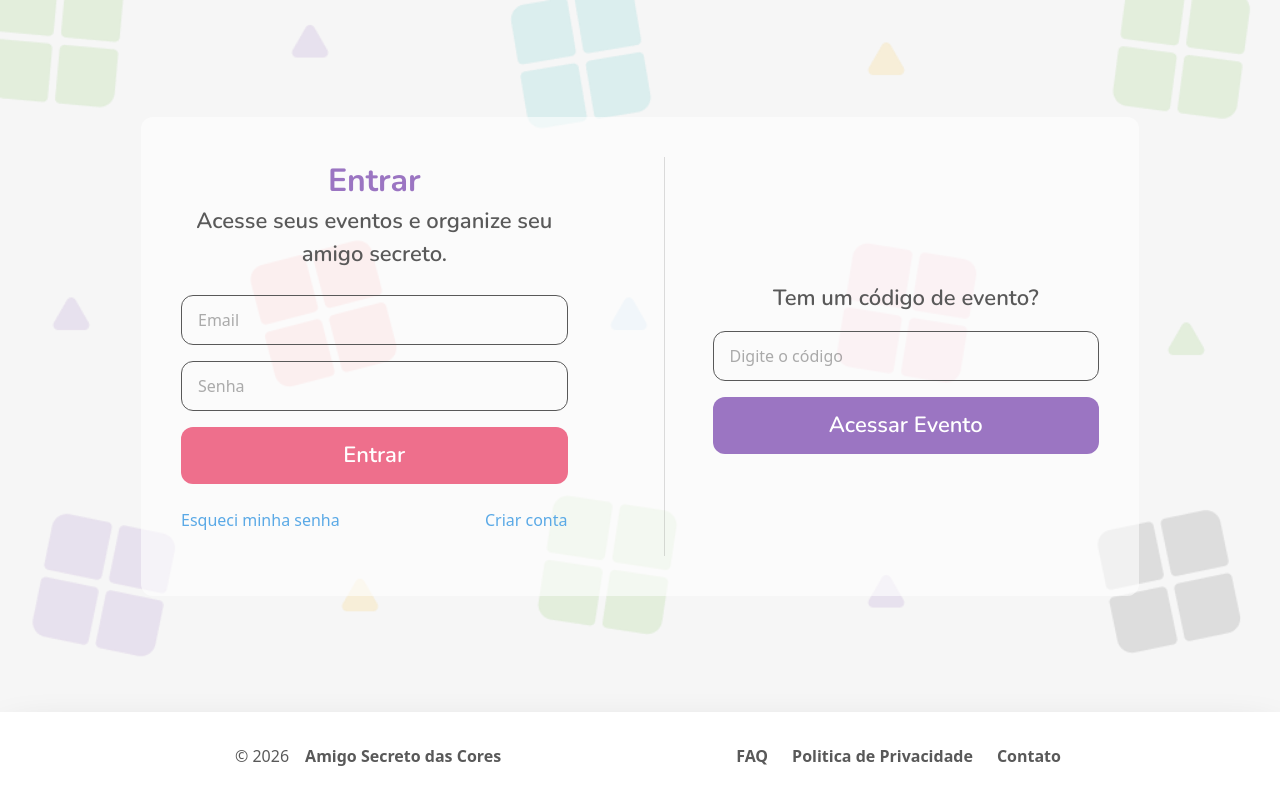
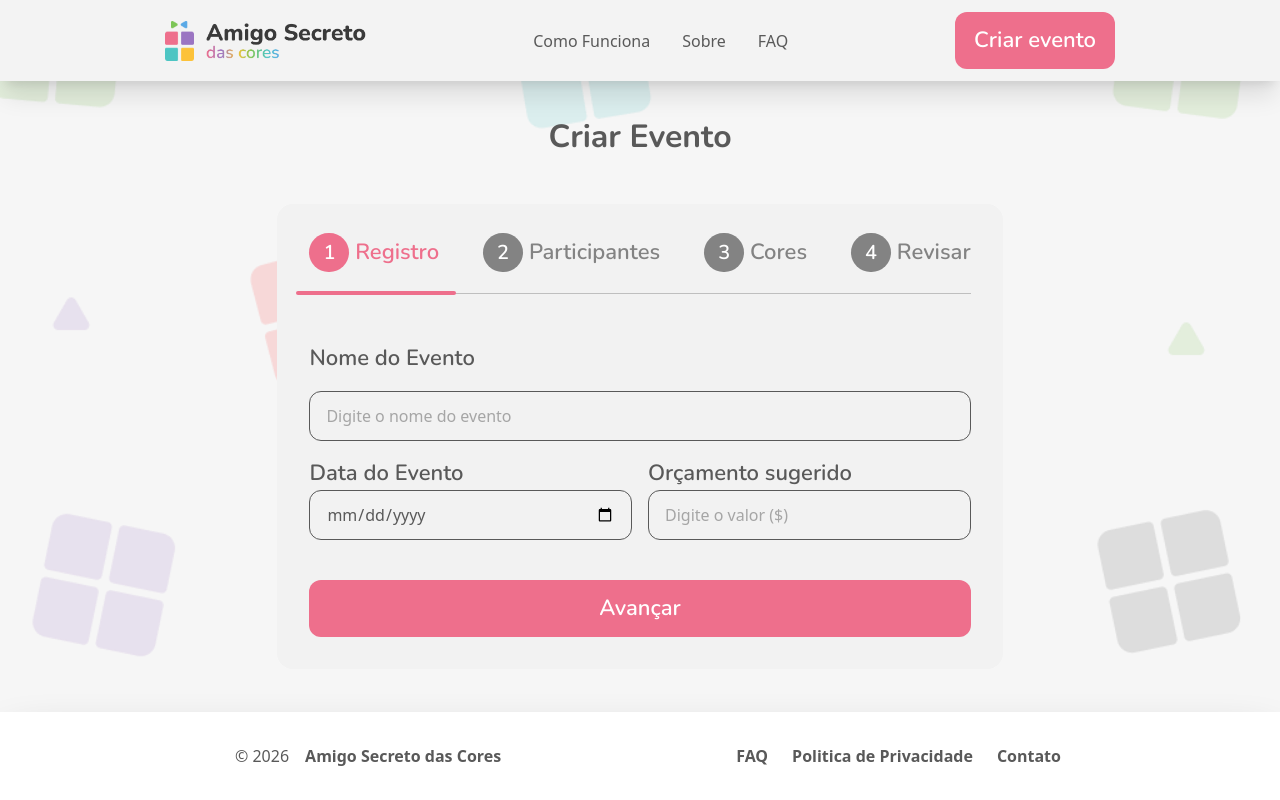
Before and after one commit to moniqueruggeri/AmigoSecretoDasCores, a React (Vite) app: page / in a window 1280 px wide. Built offline with nearby package versions, Linux system fonts and the light colour scheme.

Commit message:
feat: add multi-step create event flow

```diff
--- a/src/App.jsx
+++ b/src/App.jsx
@@ -18,19 +18,19 @@ import Evento from "./assets/pages/Evento";
 export default function App() {
   return (
     <Routes>
-      <Route path="/" element={<Login/>}/>
-      <Route path="/criarconta" element={<CriarConta/>}/>
-      <Route path="/esqueciminhasenha" element={<EsqueciMinhaSenha/>}/>
+      {/* <Route path="/" element={<Login/>}/> */}
+      {/* <Route path="/" element={<CriarConta/>}/> */}
+      {/* <Route path="/esqueciminhasenha" element={<EsqueciMinhaSenha/>}/>
       <Route path="/dashboard" element={<Dashboard/>}/>
       <Route path="/evento" element={<Evento/>}/>
-      {/* <Route path="/" element={<Home/>}/>
+      <Route path="/" element={<Home/>}/>
       <Route path="/comofunciona" element={<ComoFunciona/>}/>
       <Route path="/sobre" element={<Sobre/>}/>
       <Route path="/faq" element={<FAQ/>}/>
       <Route path="/politicadeprivacidade" element={<PoliticaDePrivacidade/>}/>
-      <Route path="/contato" element={<Contato/>}/>
-      <Route path="/criarevento" element={<CriarEvento/>}/>
-      <Route path="/saibamais" element={<SaibaMais/>}/>
+      <Route path="/contato" element={<Contato/>}/> */}
+      <Route path="/" element={<CriarEvento/>}/>
+      {/* <Route path="/saibamais" element={<SaibaMais/>}/>
       <Route path="/entrecomcodigo" element={<EntreComCodigo/>}/> */}
     </Routes>
   );
--- /dev/null
+++ b/src/assets/components/StepCoresForm.jsx
@@ -0,0 +1,60 @@
+const COLORS = ["Rosa", "Azul", "Verde", "Amarelo"];
+
+export default function StepCores({ data, update, next, back }) {
+  const selected = data.colors ?? []; // se vier undefined, vira []
+
+  function handleSubmit(e) {
+    e.preventDefault();
+    next();
+  }
+
+  function toggle(color) {
+    let newColors;
+
+    if (selected.includes(color)) {
+      newColors = selected.filter((c) => c !== color);
+    } else {
+      newColors = [...selected, color];
+    }
+
+    console.log("clicou:", color, "=>", newColors); // pra você ver no console
+    update({ colors: newColors });
+  }
+
+  return (
+    <div className="flex flex-col gap-4 pt-8">
+      <h2 className="subtitle">Cores</h2>
+
+      <div className="flex flex-wrap gap-3">
+        {COLORS.map((color) => (
+          <button
+            key={color}
+            type="button"                 // IMPORTANTÍSSIMO
+            onClick={() => toggle(color)} // IMPORTANTÍSSIMO
+            className={[
+              "px-4 py-2 rounded-xl border",
+              selected.includes(color)
+                ? "border-[var(--purple)]"
+                : "border-[var(--grafitti)]/20",
+            ].join(" ")}
+          >
+            {color}
+          </button>
+        ))}
+      </div>
+
+      <p className="text-sm text-[var(--grafitti)]/70">
+        Selecionadas: {selected.join(", ") || "nenhuma"}
+      </p>
+
+      <div className="flex gap-10">
+        <button type="button" onClick={back} className="btn sec-btn mt-6">
+          Voltar
+        </button>
+        <button type="button" onClick={next} className="btn primary-btn mt-6">
+          Avançar
+        </button>
+      </div>
+    </div>
+  );
+}
--- /dev/null
+++ b/src/assets/components/StepParticipantesForm.jsx
@@ -0,0 +1,31 @@
+export default function StepRegistroForm({ data, update, next, back }) {
+  function handleSubmit(e) {
+    e.preventDefault();
+    next();
+    back();
+  }
+
+  return (
+    <form onSubmit={handleSubmit} className="flex flex-col gap-4 pt-12">
+      <label htmlFor="email" className="subtitle">
+        Email do Participante
+      </label>
+      <input
+        type="email"
+        placeholder="Digite o email do participante"
+        onChange={(e) => update({ participants: e.target.value })}
+        className="rounded-xl border px-4 py-3"
+        value={data.participants}
+        id="email"
+      />
+      <div className="flex gap-10">
+        <button type="button" onClick={back} className="btn sec-btn mt-6">
+          Voltar
+        </button>
+        <button type="button" onClick={next} className="btn primary-btn mt-6">
+          Avançar
+        </button>
+      </div>
+    </form>
+  );
+}
--- /dev/null
+++ b/src/assets/components/StepRegistroForm.jsx
@@ -0,0 +1,56 @@
+export default function StepRegistroForm({ data, update, next }) {
+  function handleSubmit(e) {
+    e.preventDefault();
+    next();
+  }
+
+  return (
+    <form onSubmit={handleSubmit} className="flex flex-col gap-4 pt-12">
+      <label htmlFor="nomeDoEvento" className="subtitle">
+        Nome do Evento
+      </label>
+      <input
+        type="text"
+        placeholder="Digite o nome do evento"
+        onChange={(e) => update({ eventName: e.target.value })}
+        className="rounded-xl border px-4 py-3"
+        value={data.eventName}
+        id="nomeDoEvento"
+      />
+      <div className="flex gap-4">
+        <div className="flex flex-col flex-1">
+          <label htmlFor="dataDoEvento" className="subtitle">
+            Data do Evento
+          </label>
+          <input
+            type="date"
+            name="data"
+            id="dataDoEvento"
+            placeholder="Selecione a data"
+            onChange={(e) => update({ eventDate: e.target.value })}
+            className="rounded-xl border px-4 py-3"
+            value={data.eventDate}
+          />
+        </div>
+        <div className="flex flex-col flex-1">
+          <label htmlFor="orcamento" className="subtitle">
+            Orçamento sugerido
+          </label>
+          <input
+            type="number"
+            name="orcamento"
+            id="orcamento"
+            placeholder="Digite o valor ($)"
+            onChange={(e) => update({ budget: e.target.value })}
+            className="rounded-xl border px-4 py-3"
+            value={data.budget}
+          />
+        </div>
+      </div>
+
+      <button type="submit" className="btn primary-btn mt-6">
+        Avançar
+      </button>
+    </form>
+  );
+}
--- a/src/assets/pages/CriarConta.jsx
+++ b/src/assets/pages/CriarConta.jsx
@@ -2,6 +2,7 @@ import { Link } from "react-router-dom";
 import LoginForm from "../components/LoginForm";
 import Footer from "../components/sections/Footer";
 import Logo from "../img/logo-v.png";
+import CriarContaForm from "./CriarContaForm";
 
 export default function CriarConta() {
   return (
@@ -17,7 +18,7 @@ export default function CriarConta() {
             <p className="subtitle">
               Crie sua conta e comece a criar seus evetos.
             </p>
-            <LoginForm />
+            <CriarContaForm />
             <div className="flex justify-center subtitle text-(--blue) pb-6 ">
               <Link to={"/"}>Já tem conta? Entrar</Link>
             </div>
--- /dev/null
+++ b/src/assets/pages/CriarContaForm.jsx
@@ -0,0 +1,46 @@
+import { useState } from "react";
+import { useNavigate } from "react-router-dom";
+
+export default function CriarContaForm() {
+  const navigate = useNavigate();
+
+  const [email, setEmail] = useState("");
+  const [password, setPassword] = useState("");
+  const [nome, setNome] = useState("");
+
+  function handleSubmit(e) {
+    e.preventDefault();
+
+    navigate("/dashboard");
+  }
+
+  return (
+    <form onSubmit={handleSubmit} className="flex flex-col gap-4 py-6">
+      <input
+        type="text"
+        placeholder="Nome"
+        value={nome}
+        onChange={(e) => setNome(e.target.value)}
+        className="rounded-xl border px-4 py-3"
+      />
+      <input
+        type="email"
+        placeholder="Email"
+        value={email}
+        onChange={(e) => setEmail(e.target.value)}
+        className="rounded-xl border px-4 py-3"
+      />
+      <input
+        type="password"
+        placeholder="Senha"
+        value={password}
+        onChange={(e) => setPassword(e.target.value)}
+        className="rounded-xl border px-4 py-3"
+      />
+
+      <button type="submit" className="btn primary-btn">
+        Entrar
+      </button>
+    </form>
+  );
+}
--- a/src/assets/pages/CriarEvento.jsx
+++ b/src/assets/pages/CriarEvento.jsx
@@ -1,5 +1,97 @@
+import { useState } from "react";
+import Footer from "../components/sections/Footer";
+import Header from "../components/sections/Header";
+import StepRegistroForm from "../components/StepRegistroForm";
+import StepParticipantesForm from "../components/StepParticipantesForm";
+import StepCoresForm from "../components/StepCoresForm";
+
 export default function CriarEvento() {
-    return (
-        <h1>Criar Evento</h1>
-    )
+  const [step, setStep] = useState(0);
+
+  const [data, setData] = useState({
+    eventName: "",
+    eventDate: "",
+    budget: "",
+    participants: [{ email: "" }],
+    colors: [],
+  });
+
+  function update(patch) {
+    setData((prev) => ({ ...prev, ...patch }));
+  }
+
+  function next() {
+    setStep((s) => s + 1);
+  }
+
+  function back() {
+    setStep((s) => s - 1);
+  }
+
+  return (
+    <section className="criarevento min-h-screen flex flex-col">
+      <Header />
+      <h1 className="heading-section text-center pt-8">Criar Evento</h1>
+      <div className="create-page bg-[#f2f2f2] p-8 rounded-2xl w-fit m-auto ">
+        <ul className="header-form flex gap-11 justify-center pb-6">
+          <li className="form-tab subtitle active">
+            <span>1</span> Registro
+          </li>
+          <li className="form-tab subtitle">
+            <span>2</span> Participantes
+          </li>
+          <li className="form-tab subtitle">
+            <span>3</span> Cores
+          </li>
+          <li className="form-tab subtitle">
+            <span>4</span> Revisar
+          </li>
+        </ul>
+        <div className="relative">
+          <span className="absolute left-1/8 -bottom-12/12 h-1 w-40 -translate-x-3/5 rounded-full bg-[var(--rose)]"></span>
+          <hr className="border-t border-[#8e8e8e]/50" />
+        </div>
+        <div>
+          {step === 0 && (
+            <StepRegistroForm
+              data={data}
+              update={update}
+              next={next}
+              back={back}
+            />
+          )}
+
+          {step === 1 && (
+            <StepParticipantesForm
+              data={data}
+              update={update}
+              next={next}
+              back={back}
+            />
+          )}
+
+          {step === 2 && (
+            <StepCoresForm
+              data={data}
+              update={update}
+              next={next}
+              back={back}
+            />
+          )}
+
+          {step === 3 && (
+            <StepRevisar
+              data={data}
+              update={update}
+              next={next}
+              back={back}
+            />
+          )}
+        </div>
+      </div>
+      <div className="hidden md:block md: w-full self-end">
+        <Footer />
+      </div>
+    </section>
+  );
 }
--- a/src/index.css
+++ b/src/index.css
@@ -96,7 +96,8 @@
   }
 
   .main::before,
-  .login::before {
+  .login::before,
+  .criarevento::before {
     content: "";
     position: absolute;
     inset: 0;
@@ -112,7 +113,24 @@
     z-index: -3;
   }
 
-  .login::before {
+  .login::before,
+  .criarevento::before {
     top: 0;
   }
+
+  .active {
+    @apply text-(--rose)
+  }
+
+  .active span {
+    @apply text-white bg-(--rose) px-3.5 py-1.5 rounded-full text-xl
+  }
+
+  .form-tab:not(.active) span {
+    @apply text-white bg-[#838383] px-3.5 py-1.5 rounded-full text-xl
+  }
+
+  .form-tab:not(.active) {
+    @apply text-[#838383]
+  }
 }
```
